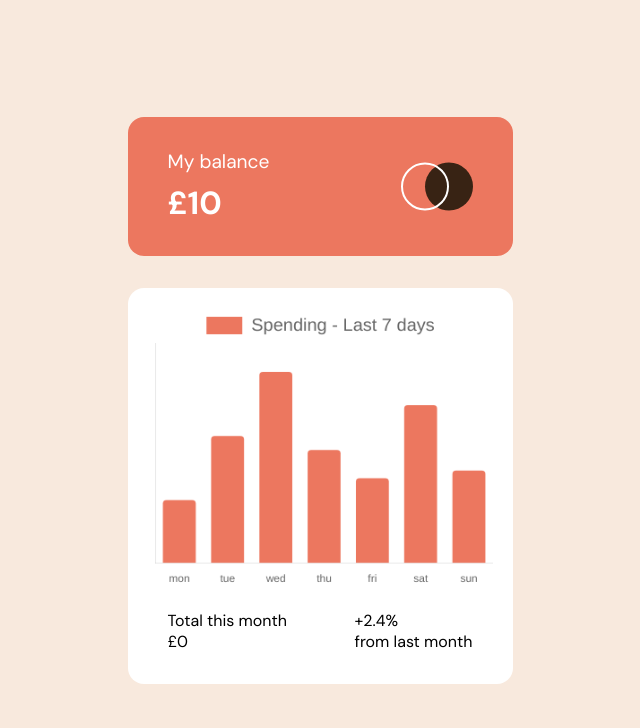
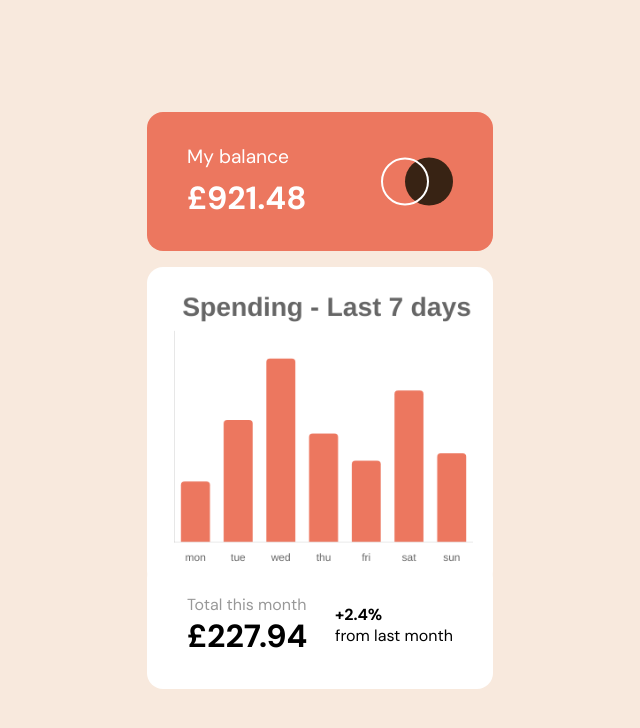
Before and after one commit to blncmusa/expenses-chart, a plain HTML site: page index.html in a window 1280 px wide. Shown: the whole page, without its empty margins (320-960 px from the left). Drawn offline with nearby package versions, Linux system fonts and the light colour scheme.

Commit message:
completed! easy

```diff
--- a/index.html
+++ b/index.html
@@ -13,7 +13,7 @@
         <section class="header">
             <div class="left-header">
                 <p id="header-text">My balance</p>
-                <p id="balance">£10</p>
+                <p id="balance">£921.48</p>
             </div>
             <img src="/logo.svg" alt="logo">
         </section>
--- a/script.js
+++ b/script.js
@@ -1,6 +1,11 @@
 fetch('data.json')
   .then(response => response.json())
   .then(expenses => {
+
+    const monthlyBalance = document.getElementById("monthly-balance")
+    const total = expenses.reduce((acc, expense) => acc + expense.amount, 0)
+    monthlyBalance.textContent = `£${total}`;
+
     const chartData = {
       labels: expenses.map(expense => expense.day),
       datasets: [{
@@ -37,8 +42,10 @@ fetch('data.json')
             legend: {
                 labels: {
                     font: {
-                        size: 20
-                    }
+                        size: 30,
+                        weight: 700
+                    },
+                    boxWidth: 0
                 }
             }
         }
--- a/style.css
+++ b/style.css
@@ -19,14 +19,15 @@ body {
 }
 
 #container {
-    min-width: 30%;
+    min-width: 25%;
     min-height: 60%;
     /* background-color: red; */
     /* border: 1px solid red; */
     display: flex;
     flex-direction: column;
-    gap: 2rem;
+    gap: 1rem;
     margin: 1rem;
+    justify-content: ;
 }
 
 .header {
@@ -56,7 +57,7 @@ body {
     font-size: 1.2rem;
     width: 90%;
     height: 80%;
-    margin-bottom: 10px;
+    margin-bottom: 15px;
 }
 
 .chart-footer {
@@ -69,3 +70,24 @@ body {
     margin-top: -40px;
     border-radius: 1rem;
 }
+
+hr {
+    margin: 100px;
+    width: 80%;
+    z-index: 4;
+    color: black;
+    text-align: center;
+}
+
+#monthly-balance {
+    font-size: 2rem;
+    font-weight: 700
+}
+
+#increase-percentage {
+    font-weight: 700
+}
+
+#footer-header {
+    opacity: 40%
+}
```
